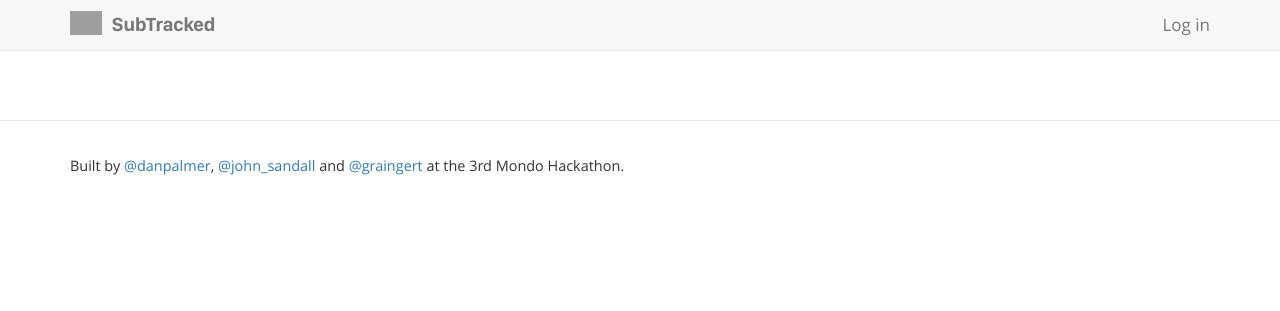
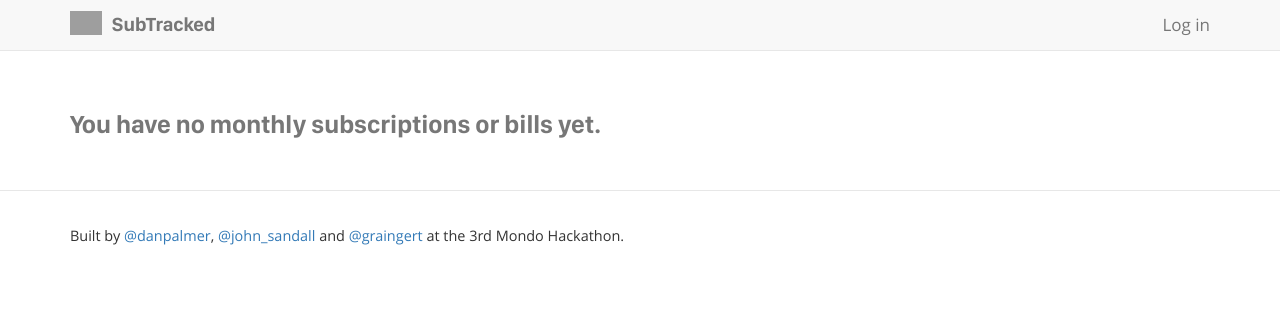
Before and after one commit to danpalmer/mondo-bills, a Django app: template templates/dashboard/view.html in a window 1280 px wide. Shown: the top 311 px of the page. Run offline with Django 3.2, Linux system fonts and the light colour scheme; the template is opened without the code that fills it, so the values that code supplies are empty; parts of the project's set-up code (start-up, migrations or seed data) failed here and were passed over; some libraries are stand-ins or nearby versions; grey boxes are pictures that could not be loaded.

Commit message:
Show an empty state

```diff
--- a/templates/dashboard/view.html
+++ b/templates/dashboard/view.html
@@ -61,6 +61,12 @@
                 </tbody>
             </table>
         </div>
+    {% else %}
+        <div class="col-xs-6">
+            <h1>
+                <small>You have no monthly subscriptions or bills yet.</small>
+            </h1>
+        </div>
     {% endfor %}
 </div>
 
```
